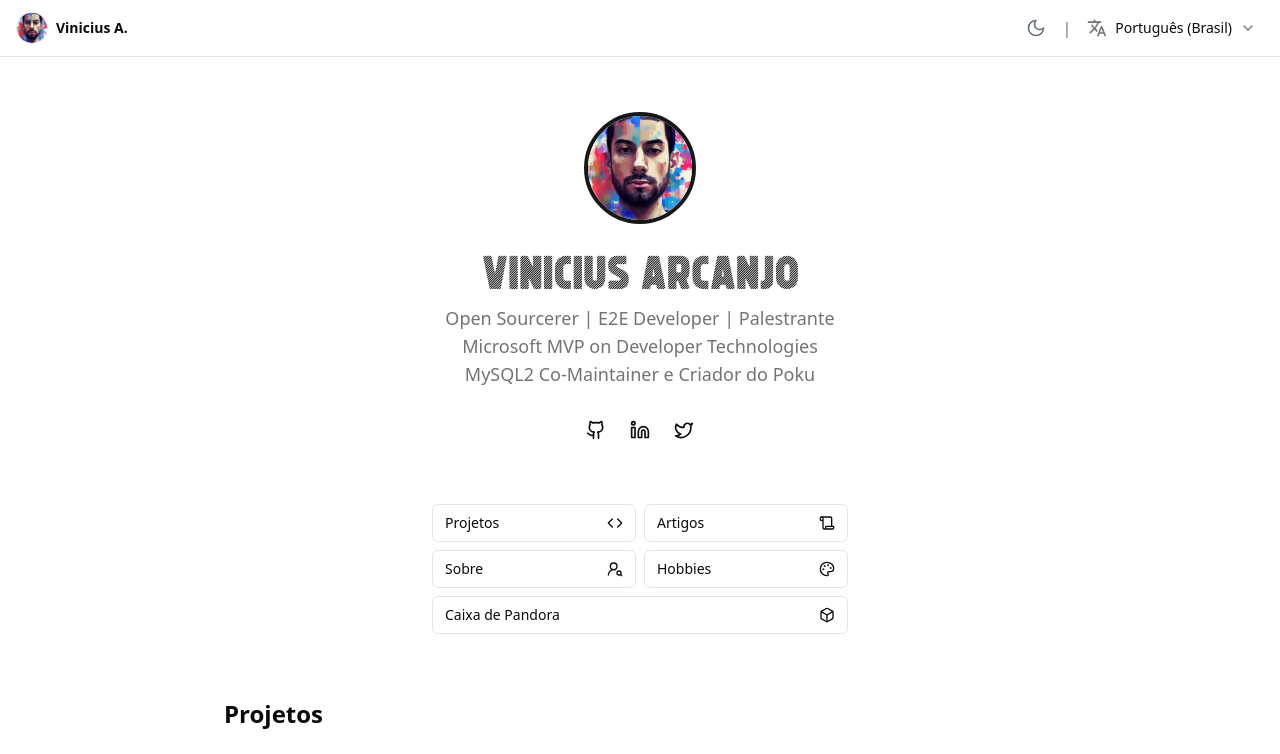
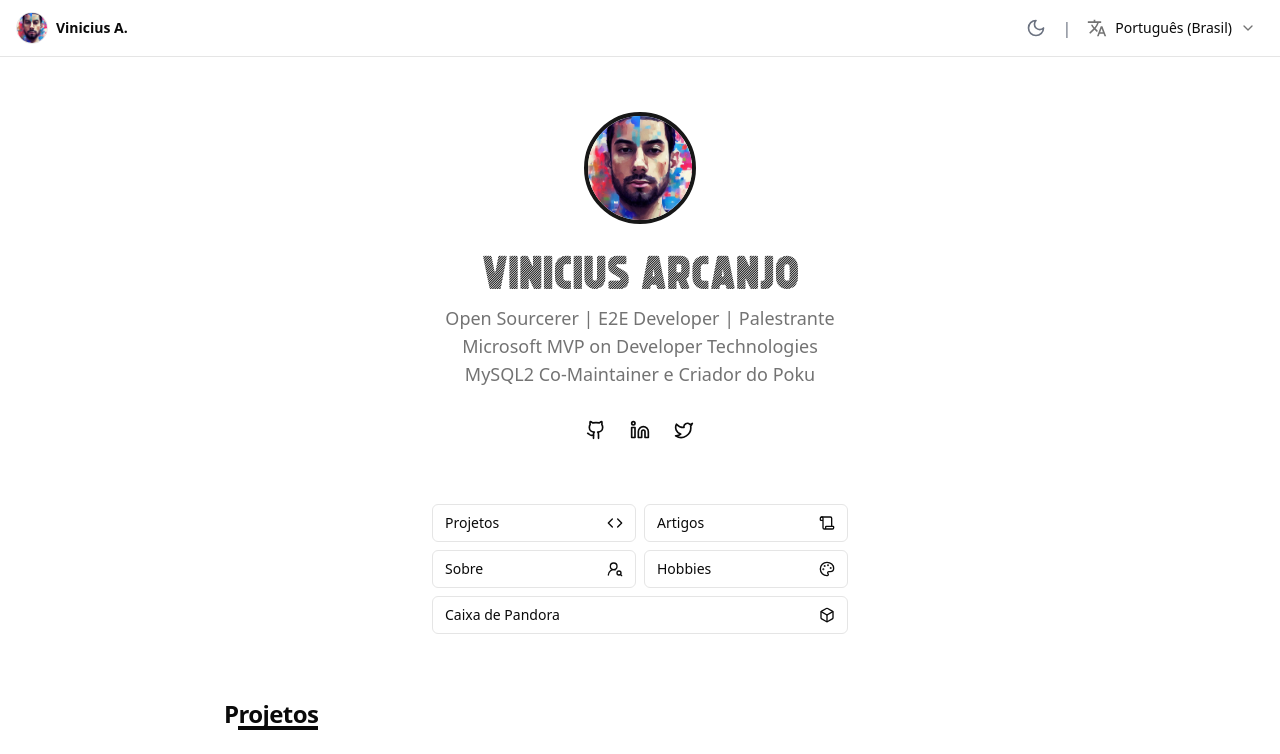
Before and after one commit to vinicius-arcanjo/arcanjo.dev, a Next.js app: page / in a window 1280 px wide. Shown: the top 754 px of the page. Built offline with nearby package versions, Linux system fonts and the light colour scheme.

Commit message:
Add 'system' font and 'underline' variant to Heading
Introduced a new 'system' font option and 'underline' variant for the Heading component to enhance flexibility. Updated the ProjectsSection to use the Heading component with the 'underline' variant for styling consistency.

```diff
--- a/src/components/heading.tsx
+++ b/src/components/heading.tsx
@@ -5,7 +5,8 @@
   children: React.ReactNode;
   as?: 'h1' | 'h2' | 'h3' | 'h4' | 'h5' | 'h6';
   size?: 'xs' | 'sm' | 'md' | 'lg' | 'xl' | '2xl' | '3xl' | '4xl' | '5xl' | '6xl' | '7xl' | '8xl' | '9xl';
-  font?: 'strips' | 'clock' | 'grunge' | 'inline' | 'minimal' | 'outline01' | 'outline02' | 'regular' | 'round' | 'shadow01' | 'shadow02' | 'spur' | 'stencil' | 'vintage';
+  font?: 'system' | 'strips' | 'clock' | 'grunge' | 'inline' | 'minimal' | 'outline01' | 'outline02' | 'regular' | 'round' | 'shadow01' | 'shadow02' | 'spur' | 'stencil' | 'vintage';
+  variant?: 'default' | 'underline';
   className?: string;
 };
 
@@ -26,6 +27,7 @@
 };
 
 const fontClasses = {
+  system: '',  // Empty string for system font (no specific font class)
   strips: 'font-michelangelo-strips',
   clock: 'font-michelangelo-clock',
   grunge: 'font-michelangelo-grunge',
@@ -46,11 +48,29 @@
   children,
   as: Component = 'h1',
   size = '2xl',
-  font = 'regular',
+  font = 'system',
+  variant = 'default',
   className
 }: TitleProps) {
   // Base classes for all titles
   const baseClasses = 'tracking-tight';
+
+  // Function to apply underline styling that starts from the second letter
+  const renderWithUnderline = (text: React.ReactNode) => {
+    if (typeof text !== 'string') return text;
+
+    if (text.length <= 1) return text;
+
+    return (
+      <>
+        {text.charAt(0)}
+        <span className="relative">
+          {text.slice(1)}
+          <span className="absolute bottom-0 left-0 w-full h-1 bg-current"></span>
+        </span>
+      </>
+    );
+  };
 
   return (
     <Component
@@ -61,7 +81,7 @@
         className
       )}
     >
-      {children}
+      {variant === 'underline' ? renderWithUnderline(children) : children}
     </Component>
   );
 }
--- a/src/components/projects-section.tsx
+++ b/src/components/projects-section.tsx
@@ -1,5 +1,6 @@
 // components/projects-section.tsx
 import { ProjectCard } from "@/components/project-card";
+import { Heading } from '@/components/heading';
 
 export function ProjectsSection() {
   const projects = [
@@ -19,7 +20,8 @@
 
   return (
     <section id="projects" className="space-y-6">
-      <h2 className="text-2xl font-bold">Projetos</h2>
+      {/*<h2 className="text-2xl font-bold">Projetos</h2>*/}
+      <Heading as='h2' size='2xl' className='font-bold' variant='underline'>Projetos</Heading>
       <div className="grid md:grid-cols-2 gap-4">
         {projects.map((project) => (
           <ProjectCard key={project.url} {...project} />
```
